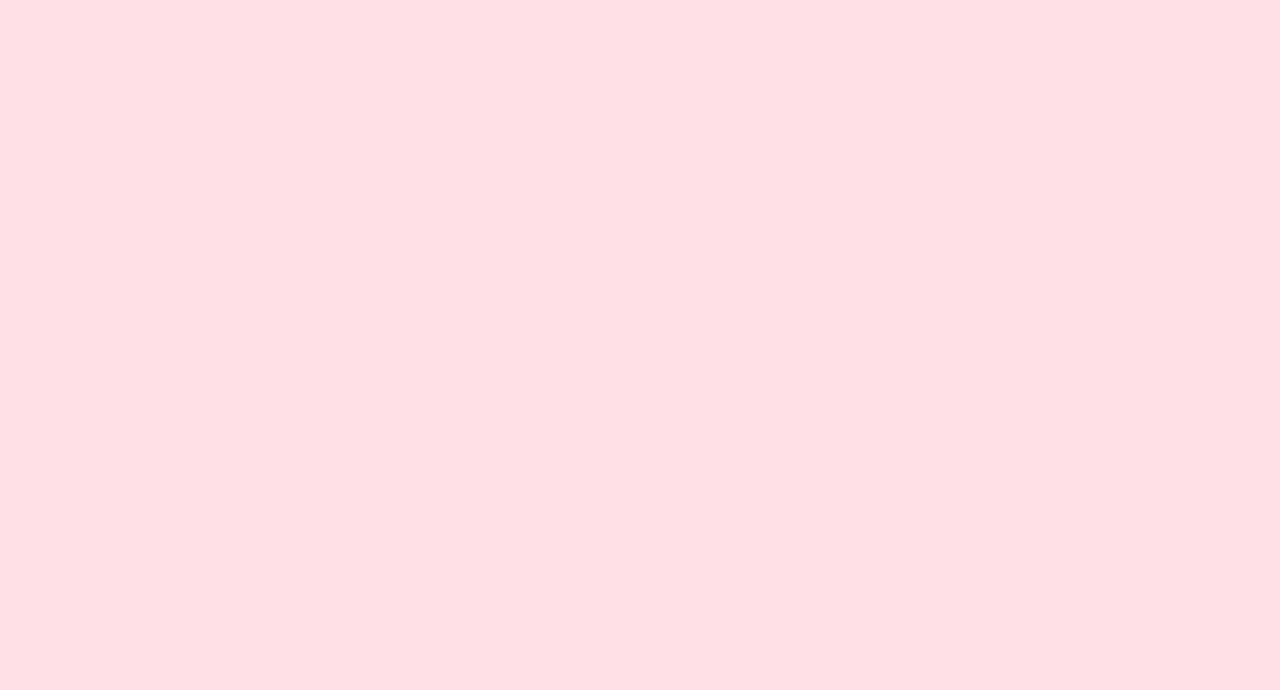
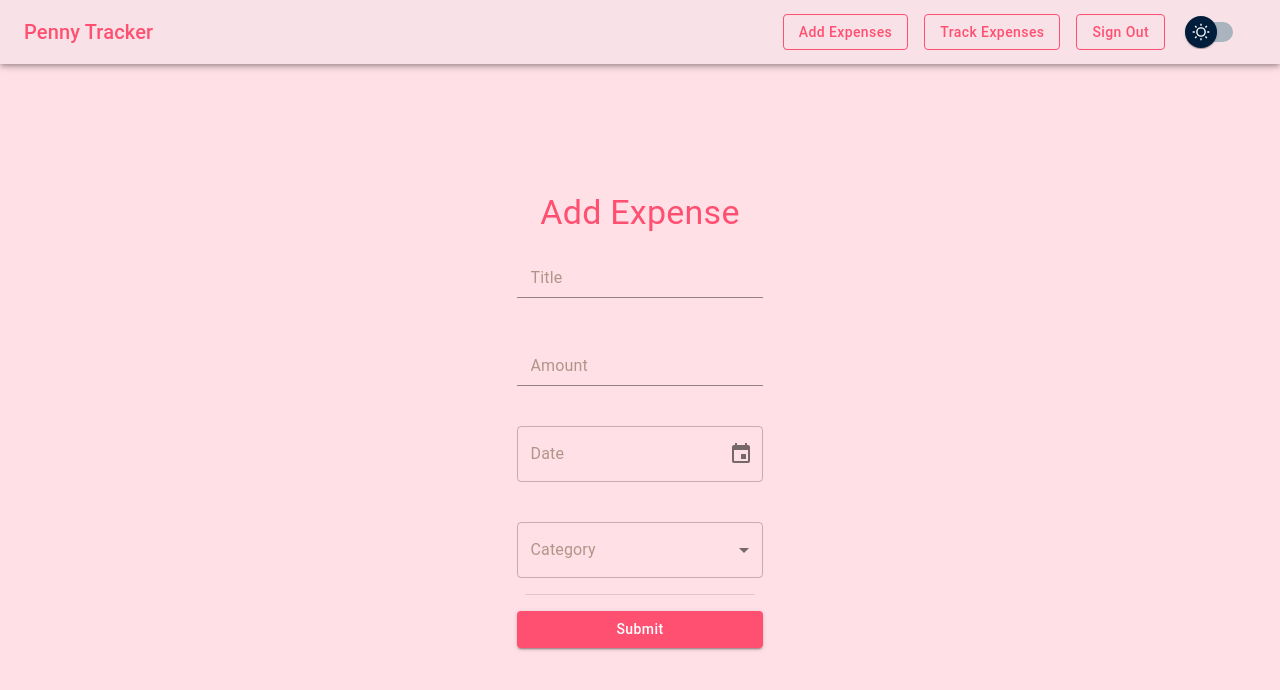
Before and after one commit to PIPetkova19/penny-tracker, a React (Vite) app in the folder penny-tracker/: page /addExpenses in a window 1280 px wide. Before the commit this address had no page. Shown: the top 690 px of the page. Built offline with nearby package versions, Linux system fonts and the light colour scheme.

Commit message:
Add track expenses functionality

```diff
--- a/penny-tracker/src/App.jsx
+++ b/penny-tracker/src/App.jsx
@@ -7,7 +7,8 @@ import AuthProvider, { AuthContext } from "./contexts/AuthContext";
 import UpdateUser from "./registration/UpdateUser";
 import ResetPassword from "./registration/ResetPassword";
 import { useContext } from "react";
-import AddExpense from "./AddExpenses";
+import AddExpenses from "./expenses/AddExpenses";
+import TrackExpenses from "./expenses/TrackExpenses";
 
 function App() {
   const { user } = useContext(AuthContext);
@@ -16,19 +17,20 @@ function App() {
     <Routes>
       {user ? (
         <>
-        <Route path="/" element={<HomeLoggedIn />} />
-      </>
+          <Route path="/" element={<HomeLoggedIn />} />
+        </>
       ) : (
         <>
           <Route path="/" element={<HomeSignOut />} />
-          </>
+        </>
       )}
 
       <Route path="/resetPassword" element={<ResetPassword />} />
       <Route path="/updateUser" element={<UpdateUser />} />
       <Route path="/signup" element={<SignUp />} />
       <Route path="/login" element={<LogIn />} />
-      <Route path="/addExpense" element={<AddExpense />} />
+      <Route path="/addExpenses" element={<AddExpenses />} />
+      <Route path="/trackExpenses" element={<TrackExpenses />} />
     </Routes>
   );
 }
--- a/penny-tracker/src/dashboard/DashboardLoggedIn.jsx
+++ b/penny-tracker/src/dashboard/DashboardLoggedIn.jsx
@@ -56,26 +56,13 @@ function DashboardSignOut(props) {
 
             <Box>
                 <Button type="text" >
-                    <Link to="/login"
-                        style={{
-                            textDecoration: 'none',
-                            textTransform: 'none',
-                            color: theme.palette.text.primary
-                        }}>
-                        Log In
-                    </Link>
-                </Button>
-            </Box>
-
-            <Box>
-                <Button type="text" >
-                    <Link to="/signup"
+                    <Link to="/addExpense"
                         style={{
                             textDecoration: 'none',
                             textTransform: 'none',
                             color: theme.palette.text.primary
                         }} >
-                        Get Started
+                        Add Expenses
                     </Link>
                 </Button>
             </Box>
@@ -99,7 +86,6 @@ function DashboardSignOut(props) {
 
     return (
         <>
-
             <CssBaseline />
             <Box sx={{ display: 'flex' }}>
                 <AppBar component="nav"
@@ -128,6 +114,40 @@ function DashboardSignOut(props) {
                         </Typography>
 
                         <Box sx={{ display: { xs: 'none', sm: 'block' } }}>
+                            <Button variant="outlined"
+                                sx={{
+                                    borderColor: theme.palette.customColor,
+                                    mr: 2
+                                }}>
+                                <Link to="/addExpenses"
+                                    style={{
+                                        textDecoration: 'none',
+                                        textTransform: 'none',
+                                        color: theme.palette.customColor
+                                    }}>
+                                    Add Expenses
+                                </Link>
+                            </Button>
+                        </Box>
+
+                        <Box sx={{ display: { xs: 'none', sm: 'block' } }}>
+                            <Button variant="outlined"
+                                sx={{
+                                    borderColor: theme.palette.customColor,
+                                    mr: 2
+                                }}>
+                                <Link to="/trackExpenses"
+                                    style={{
+                                        textDecoration: 'none',
+                                        textTransform: 'none',
+                                        color: theme.palette.customColor
+                                    }}>
+                                    Track Expenses
+                                </Link>
+                            </Button>
+                        </Box>
+
+                        <Box sx={{ display: { xs: 'none', sm: 'block' } }}>
                             <Button variant="outlined" onClick={handleSignOut}
                                 sx={{
                                     borderColor: theme.palette.customColor,
@@ -140,23 +160,6 @@ function DashboardSignOut(props) {
                                         color: theme.palette.customColor
                                     }}>
                                     Sign Out
-                                </Link>
-                            </Button>
-                        </Box>
-
-                        <Box sx={{ display: { xs: 'none', sm: 'block' } }}>
-                            <Button variant="outlined"
-                                sx={{
-                                    borderColor: theme.palette.customColor,
-                                    mr: 2
-                                }}>
-                                <Link to="/addExpense"
-                                    style={{
-                                        textDecoration: 'none',
-                                        textTransform: 'none',
-                                        color: theme.palette.customColor
-                                    }}>
-                                 Add Expenses
                                 </Link>
                             </Button>
                         </Box>
--- a/penny-tracker/src/dashboard/DashboardSignedOut.jsx
+++ b/penny-tracker/src/dashboard/DashboardSignedOut.jsx
@@ -77,18 +77,6 @@ function DashboardLoggedIn(props) {
                         }} >
                         Get Started
                     </Link>
-                </Button>
-            </Box>
-
-            <Box sx={{ mt: "auto", mb: 2 }}>
-                <Button
-                    variant="contained"
-                    onClick={handleSignOut}
-                    style={{
-                        textTransform: 'none',
-                        backgroundColor: theme.palette.customColor
-                    }}>
-                    Sign out
                 </Button>
             </Box>
         </Box >
--- a/penny-tracker/src/AddExpenses.jsx
+++ b/penny-tracker/src/expenses/AddExpenses.jsx
@@ -1,12 +1,5 @@
 import Button from "@mui/material/Button";
-import TextField from '@mui/material/TextField';
-import Typography from '@mui/material/Typography';
 import { Divider, FormGroup } from '@mui/material';
-import Google from "@mui/icons-material/Google";
-import AccountCircle from '@mui/icons-material/AccountCircle';
-import InputAdornment from '@mui/material/InputAdornment';
-import LockIcon from '@mui/icons-material/Lock';
-import { Link } from "react-router-dom";
 import Box from '@mui/material/Box';
 import { useTheme } from "@mui/material/styles";
 import { use, useState } from 'react';
@@ -18,9 +11,9 @@ import Input from '@mui/material/Input';
 import { DatePicker } from '@mui/x-date-pickers/DatePicker';
 import { LocalizationProvider } from '@mui/x-date-pickers/LocalizationProvider';
 import { AdapterDayjs } from '@mui/x-date-pickers/AdapterDayjs';
-import dayjs from "dayjs";
-import { AuthContext } from "./contexts/AuthContext";
-
+import { AuthContext } from "../contexts/AuthContext";
+import Typography from '@mui/material/Typography';
+import DashboardLoggedIn from "../dashboard/DashboardLoggedIn";
 
 function AddExpense() {
     const theme = useTheme();
@@ -28,7 +21,7 @@ function AddExpense() {
     const [expenseAmount, setExpenseAmount] = useState('');
     const [expenseDate, setExpenseDate] = useState(null);
     const [expenseCategory, setExpenseCategory] = useState('');
-    const {user, handleAddExpense } = use(AuthContext);
+    const { user, handleAddExpense } = use(AuthContext);
 
     function handleSubmit(e) {
         e.preventDefault();
@@ -39,6 +32,8 @@ function AddExpense() {
         <div style={{
             width: '100%', height: '100vh'
         }}>
+      <DashboardLoggedIn />
+
             <Box
                 sx={{
                     display: 'flex',
@@ -49,8 +44,13 @@ function AddExpense() {
                     height: '100%'
                 }}>
                 <form onSubmit={handleSubmit}>
+                    <Box sx={{ pt: { xs: 3, sm: 4, mb: 5, lg: 5 } }}>
+                        <Typography variant="h4" component="h2">
+                          Add Expense
+                        </Typography>
+                    </Box>
                     <FormGroup>
-                        <FormControl sx={{ mb: 5 }}>
+                        <FormControl sx={{mt:2, mb: 5 }}>
                             <InputLabel htmlFor="expenseTitle">Title</InputLabel>
                             <Input
                                 id="expenseTitle"
@@ -91,11 +91,17 @@ function AddExpense() {
                             </Select>
                         </FormControl>
                     </FormGroup>
-                    <Button color="primary" variant="contained" type="submit"
+
+                    <Box sx={{ pt: 2, ml: 1, mr: 1 }}>
+                        <Divider sx={{ color: theme.palette.text.secondary }} />
+                    </Box>
+
+                    <Button color="primary" variant="contained" type="submit" fullWidth
                         sx={{
                             textTransform: 'none',
                             pl: { xs: '70px', sm: '80px', md: '90px', lg: '100px' },
                             pr: { xs: '70px', sm: '80px', md: '90px', lg: '100px' },
+                            mt: 2,
                             backgroundColor: theme.palette.customColor
                         }}>
                         Submit
--- /dev/null
+++ b/penny-tracker/src/expenses/TrackExpenses.jsx
@@ -0,0 +1,44 @@
+import Box from '@mui/material/Box';
+import { use } from 'react';
+import { AuthContext } from "../contexts/AuthContext";
+import Typography from '@mui/material/Typography';
+import DashboardLoggedIn from "../dashboard/DashboardLoggedIn";
+import List from '@mui/material/List';
+import ListItem from '@mui/material/ListItem';
+import ListItemText from '@mui/material/ListItemText';
+
+function TrackExpenses() {
+    const { expense } = use(AuthContext);
+
+    const listItems = expense.map((item, index) => (
+        <ListItem key={index}>
+            <ListItemText primary={item.title}
+                secondary={`${item.amount} | ${item.date}| ${item.category}`} />
+        </ListItem>
+    ))
+
+    return (
+        <div style={{
+            width: '100%', height: '100vh'
+        }}>
+            <DashboardLoggedIn />
+
+            <Box
+                sx={{
+                    display: 'flex',
+                    flexDirection: 'column',
+                    alignItems: 'center',
+                    justifyContent: 'center',
+                    textAlign: 'center',
+                    height: '100%'
+                }}>
+
+                <List sx={{ width: '600px', maxWidth: '1000px' }}>
+                    {listItems}
+                </List>
+            </Box>
+        </div>
+    )
+}
+
+export default TrackExpenses
```
Also changed, not shown: penny-tracker/src/contexts/AuthContext.jsx (+31 -9 lines).
